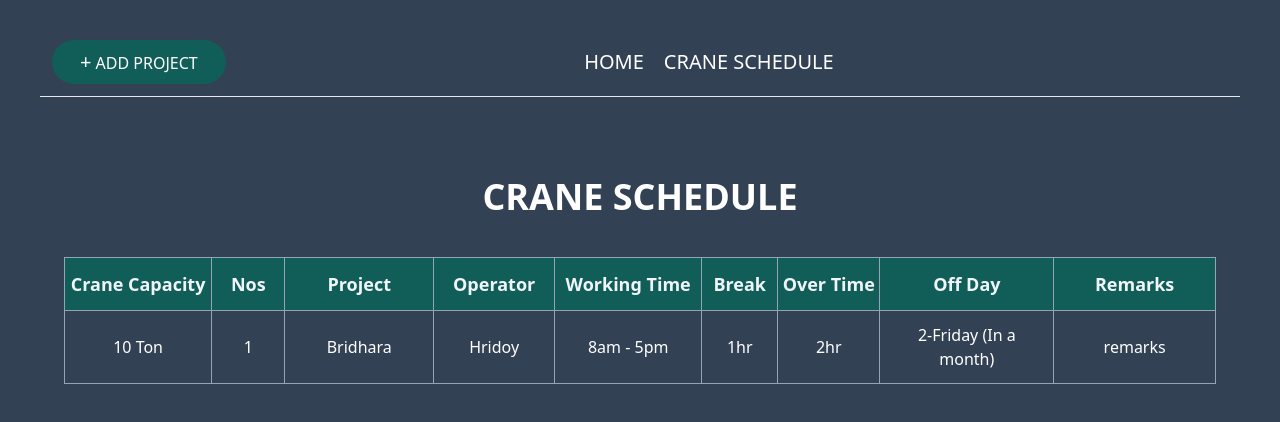
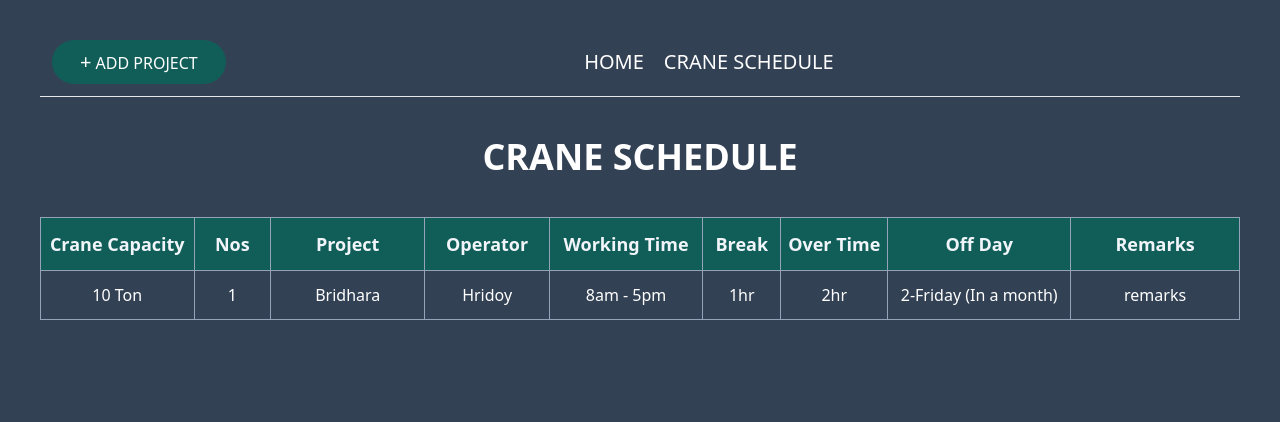
Before and after one commit to md-mozahid/nsl-project-management-app, a React (Vite) app: page /crane-update in a window 1280 px wide. Shown: the top 422 px of the page. Built offline with nearby package versions, Linux system fonts and the light colour scheme; some icons are missing.

Commit message:
working layout page

```diff
--- a/src/components/craneSchedule.jsx
+++ b/src/components/craneSchedule.jsx
@@ -4,7 +4,7 @@ import TableTd from "./td";
 const CraneSchedule = () => {
   return (
     <>
-      <div className="container mx-auto flex justify-center">
+      <div className="">
         <table className="border-collapse border border-slate-400 text-center">
           <thead className="bg-teal-800">
             <tr className="text-slate-100 md:text-lg">
--- a/src/features/api/apiSlice.jsx
+++ b/src/features/api/apiSlice.jsx
@@ -3,8 +3,8 @@ import { createApi, fetchBaseQuery } from "@reduxjs/toolkit/query/react";
 export const apiSlice = createApi({
   reducerPath: "api",
   baseQuery: fetchBaseQuery({
-    baseUrl: "https://nsl-projects-server.onrender.com",
-    // baseUrl: "http://localhost:9000",
+    // baseUrl: "https://nsl-projects-server.onrender.com",
+    baseUrl: "http://localhost:9000",
   }),
 
   endpoints: (builder) => ({
--- a/src/layout/layout.jsx
+++ b/src/layout/layout.jsx
@@ -1,7 +1,7 @@
 const Layout = ({ children }) => {
   return (
     <>
-      <div className="container px-6 py-10">
+      <div className="container mx-auto px-0">
         <div className="">{children}</div>
       </div>
     </>
```
